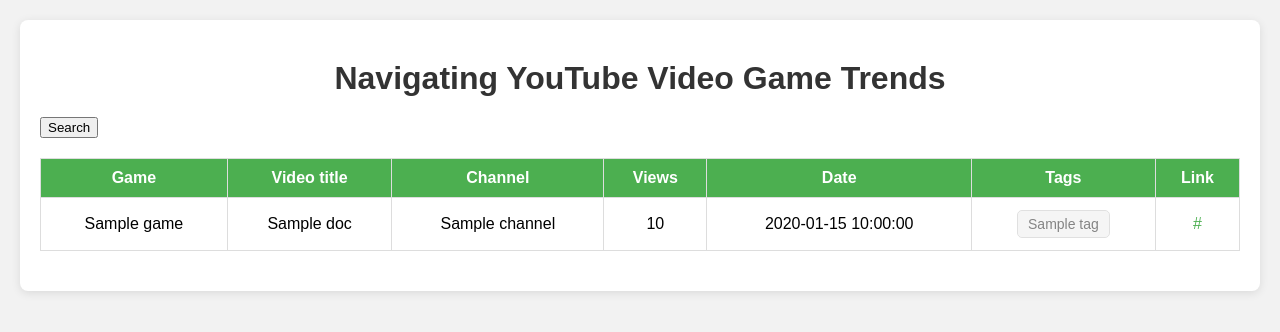
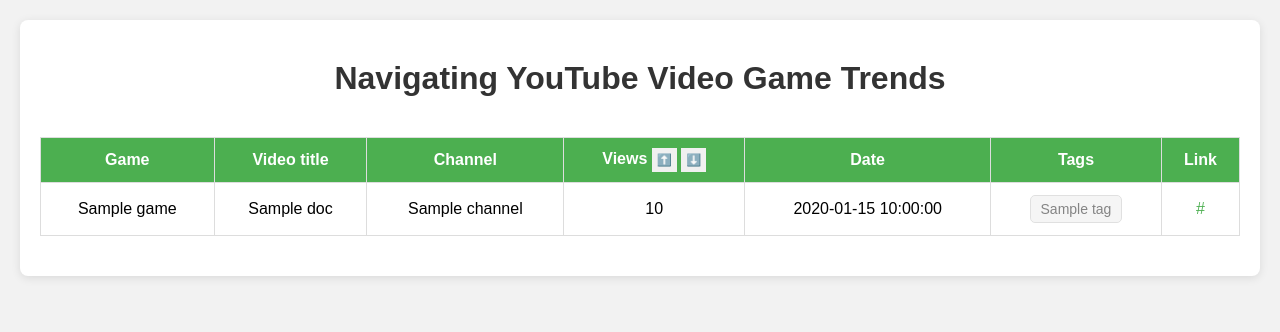
Before and after one commit to victger/Gamewave, a Flask app: template app/templates/index.html in a window 1280 px wide. Shown: the top 332 px of the page. Run offline with Flask 3, Linux system fonts and the light colour scheme; the template is opened without the code that fills it: most values are stand-ins (such as "Sample title", 1, 10 or a date in 2020); some libraries are stand-ins or nearby versions.

Commit message:
Globally functioning app

```diff
--- a/app/static/css/style.css
+++ b/app/static/css/style.css
@@ -160,3 +160,34 @@ a:hover {
 .tag-info:disabled {
     opacity: 0.6;
 }
+
+/* Curseur en forme de doigt pour les colonnes requêtable */
+.searchable-column {
+    cursor: pointer; /* Transforme le curseur en doigt */
+}
+
+/* Change la couleur du texte lorsqu'on passe la souris sur les colonnes requêtable */
+.searchable-column:hover {
+    color: #007BFF; /* Couleur de survol */
+}
+
+/* Ajouter l'animation glissante pour l'affichage et le masquage des champs de recherche */
+.search-group {
+    display: none; /* Cache les champs de recherche par défaut */
+}
+
+#sort-asc, #sort-desc {
+    background-color: #f0f0f0;
+    border: none;
+    padding: 5px;
+    cursor: pointer;
+    font-size: 12px;
+}
+
+#sort-asc:hover, #sort-desc:hover {
+    background-color: #ddd;
+}
+
+#sort-asc:active, #sort-desc:active {
+    background-color: #ccc;
+}
--- a/app/static/js/app.js
+++ b/app/static/js/app.js
@@ -1,33 +1,19 @@
 $(document).ready(function() {
-
     $('.searchable-column').on('click', function() {
         const searchField = $(this).data('search');
+        const searchContainer = $(`#${searchField}-search-container`);
 
-        $('.search-group').hide();
+        $('.search-group').not(searchContainer).slideUp(300);
 
-        switch (searchField) {
-            case 'game':
-                $('#game-search-container').show();
-                break;
-            case 'video-title':
-                $('#video-title-search-container').show();
-                break;
-            case 'channel':
-                $('#channel-search-container').show();
-                break;
-            case 'date':
-                $('#date-search-container').show();
-                break;
-            case 'tags':
-                $('#tags-search-container').show();
-                break;
-        }
+        searchContainer.slideToggle(300);
     });
 
     setupAutocomplete('#game-search', '#game-suggestions', 'Game');
     setupAutocomplete('#video-title-search', '#video-title-suggestions', 'Video title');
     setupAutocomplete('#channel-search', '#channel-suggestions', 'Channel');
     setupAutocomplete('#tags-search', '#tags-suggestions', 'Tags');
+
+    $('#game-search, #video-title-search, #channel-search, #tags-search, #datepicker').on('input change', toggleSearchButton);
 
     function setupAutocomplete(inputSelector, suggestionSelector, field) {
         let debounce;
@@ -63,13 +49,27 @@ $(document).ready(function() {
 
 let activeQueries = {};
 
-
 window.onload = function() {
     const params = new URLSearchParams(window.location.search);
     params.forEach((value, key) => {
         activeQueries[key] = value;
     });
     updateActiveQueries();
+};
+
+function toggleSearchButton() {
+    const game = document.getElementById("game-search").value.trim();
+    const videoTitle = document.getElementById("video-title-search").value.trim();
+    const channel = document.getElementById("channel-search").value.trim();
+    const dateRange = document.getElementById("datepicker").value.trim();
+    const tags = document.getElementById("tags-search").value.trim();
+
+    // Vérifier si l'un des champs est rempli
+    if (game || videoTitle || channel || dateRange || tags) {
+        document.getElementById("search-btn").style.display = "block";
+    } else {
+        document.getElementById("search-btn").style.display = "none";
+    }
 };
 
 function search() {
@@ -116,15 +116,6 @@ function performSearch() {
     window.location.href = url;
 }
 
-function search_date() {
-    let specific_date = document.getElementById("datepicker").value;
-    if (specific_date) {
-        window.location.href = `/search_date?date=${encodeURIComponent(specific_date)}`;
-    } else {
-        alert("Please select a date first.");
-    }
-}
-
 function sortTable(order) {
     var table = document.getElementById('results-table');
     var rows = Array.from(table.getElementsByTagName('tr'));
--- a/app/static/js/datepicker.js
+++ b/app/static/js/datepicker.js
@@ -12,7 +12,7 @@ $(function() {
     });
 
     $('#datepicker').on('apply.daterangepicker', function(ev, picker) {
-
+        toggleSearchButton();
         $(this).val(picker.startDate.format('YYYY-MM-DD') + ' - ' + picker.endDate.format('YYYY-MM-DD'));
     });
 
@@ -20,13 +20,3 @@ $(function() {
         $(this).val('');
     });
 });
-
-
-function search_date() {
-    let specific_date = document.getElementById("datepicker").value;
-    if (specific_date) {
-        window.location.href = `http://localhost:5000/search_date?date=${encodeURIComponent(specific_date)}`;
-    } else {
-        alert("Please select a date first.");
-    }
-}
--- a/app/templates/index.html
+++ b/app/templates/index.html
@@ -19,7 +19,6 @@
         <div class="container">
             <h1>Navigating YouTube Video Game Trends</h1>
 
-            <!-- Recherche pour chaque colonne -->
             <div class="search-container" id="search-fields">
                 <!-- Recherche pour Game -->
                 <div id="game-search-container" class="search-group" style="display: none;">
@@ -51,7 +50,7 @@
                 </div>
 
                 <!-- Bouton unique "Search" -->
-                <button id="search-btn" onclick="search()">Search</button>
+                <button id="search-btn" onclick="search()" style="display: none;">Search</button>
 
                 <div id="active-queries">
                     <!-- Les boutons de requêtes actives seront ajoutés ici dynamiquement -->
@@ -66,7 +65,11 @@
                         <th class="searchable-column" data-search="game">Game</th>
                         <th class="searchable-column" data-search="video-title">Video title</th>
                         <th class="searchable-column" data-search="channel">Channel</th>
-                        <th>Views</th>
+                        <th>
+                            Views
+                            <button id="sort-asc" onclick="sortTable('asc')">⬆️</button>
+                            <button id="sort-desc" onclick="sortTable('desc')">⬇️</button>
+                        </th>
                         <th class="searchable-column" data-search="date">Date</th>
                         <th class="searchable-column" data-search="tags">Tags</th>
                         <th>Link</th>
```
Also changed, not shown: app/flask_app.py (+44 -10 lines).
